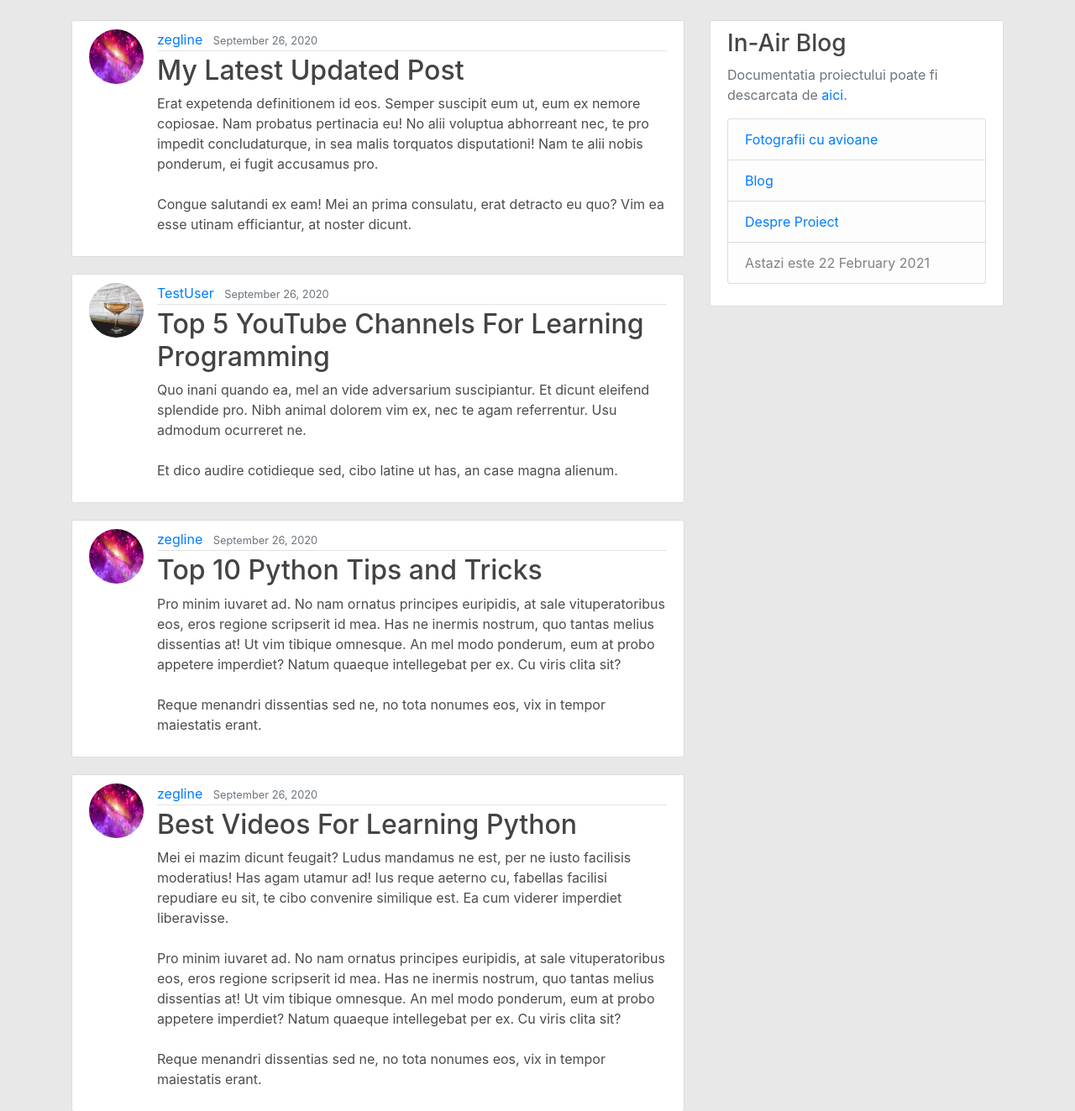
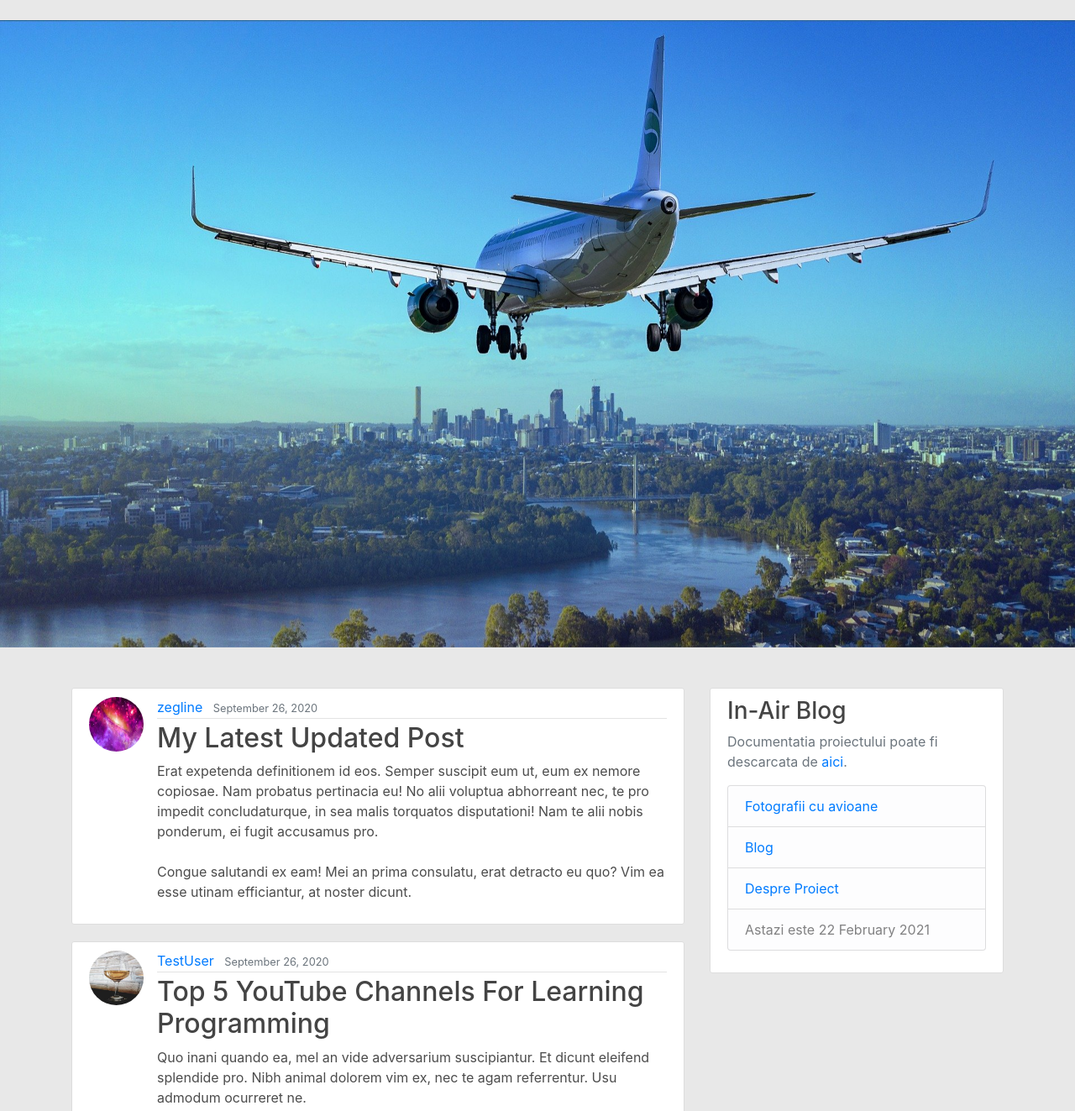
Before and after one commit to zegLine/djangoprojecthost, a Django app: page / in a window 1280 px wide. Shown: the part 56-1379 px from the top of the page at 84% size. Run offline with Django 3.2, Linux system fonts and the light colour scheme; data comes from the database, SQL or seed files in the repository; some libraries are stand-ins or nearby versions.

Commit message:
added front page slider

```diff
--- a/blog/templates/blog/base.html
+++ b/blog/templates/blog/base.html
@@ -55,6 +55,20 @@
         </nav>
     </header>
 
+    <div class="carousel slide mb-5 carousel-main" data-ride="carousel">
+        <div class="carousel-inner">
+            <div class="carousel-item active">
+                <img class="d-block w-100 image-carousel" src="{% static 'blog/img/aircraft1.jpg' %}" alt="First slide">
+            </div>
+            <div class="carousel-item">
+                <img class="d-block w-100 image-carousel" src="{% static 'blog/img/aircraft2.jpg' %}" alt="Second slide">
+            </div>
+            <div class="carousel-item">
+                <img class="d-block w-100 image-carousel" src="{% static 'blog/img/aircraft3.jpg' %}" alt="Third slide">
+            </div>
+        </div>
+    </div>
+
     <main role="main" class="container">
         <div class="row">
             <div class="col-md-8">
```
Also changed, not shown: blog/static/blog/main.css (+39 -1 lines), blog/static/blog/img/aircraft1.jpg (added), blog/static/blog/img/aircraft2.jpg (added), blog/static/blog/img/aircraft3.jpg (added).
